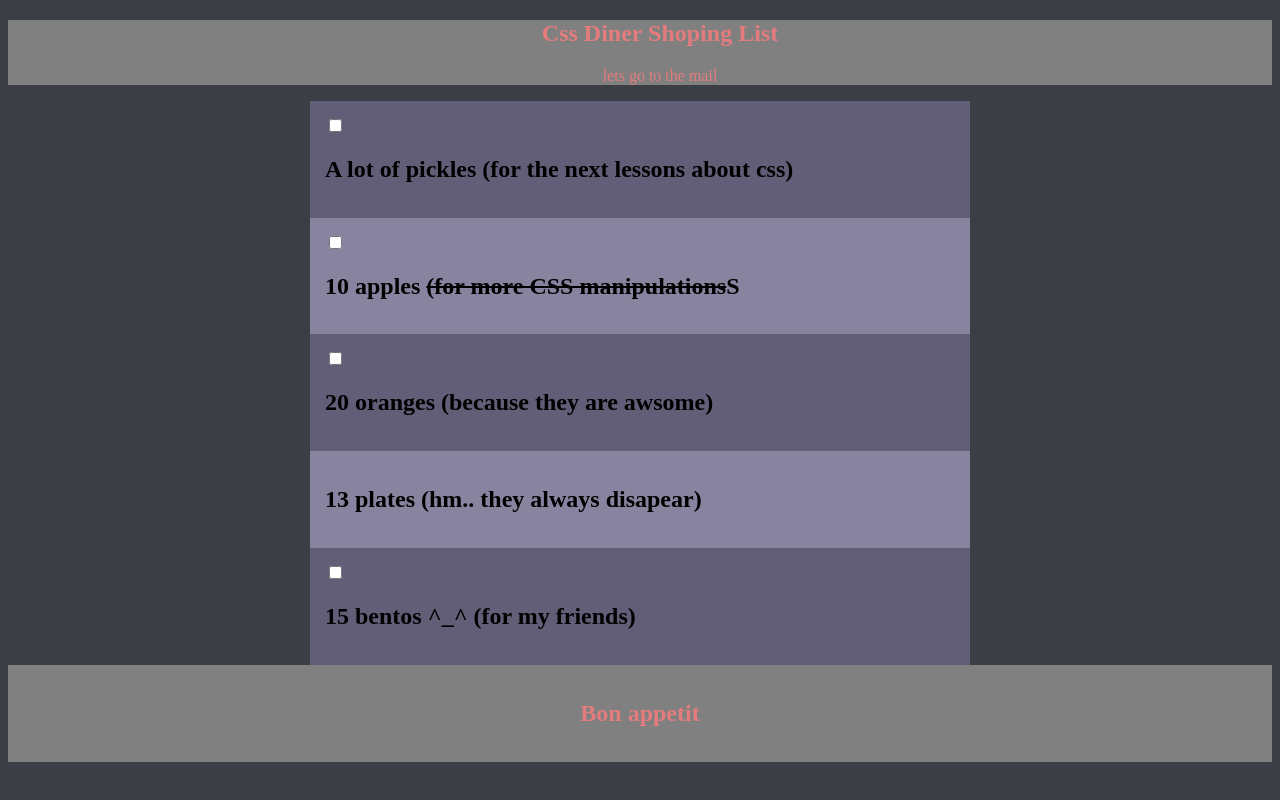
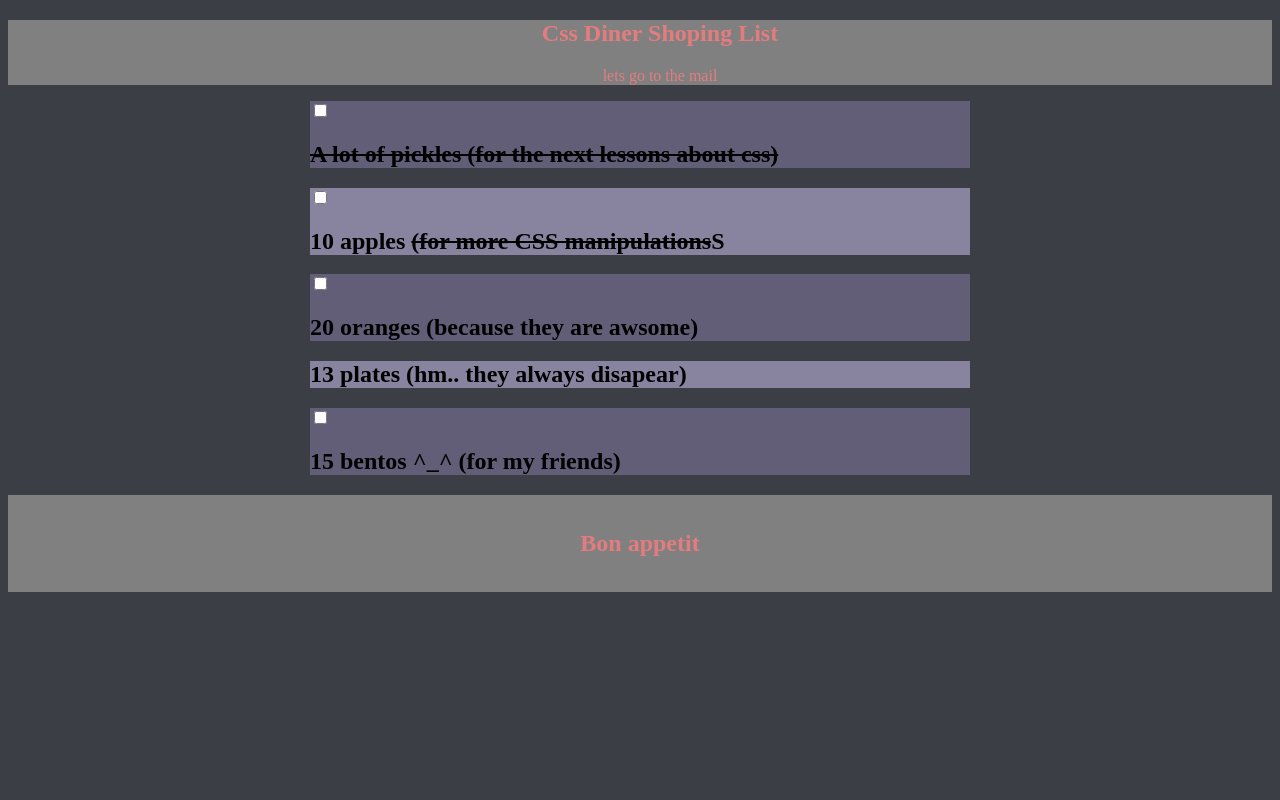
Before and after one commit to ibrahimbalde/dinner, a plain HTML site: page index.html in a window 1280 px wide. Drawn offline with Linux system fonts and the light colour scheme.

Commit message:
i change something

```diff
--- a/index.html
+++ b/index.html
@@ -19,8 +19,8 @@
 
     <div class="container">
         <section class="class">
-            <input type="checkbox" name="" id="">
-            <h2>A lot of pickles (for the next lessons about css)</h2>
+            <input type="checkbox" name="" id="" class="barre">
+            <h2 class="barre">A lot of pickles (for the next lessons about css)</h2>
         </section>
 
         <section class="class">
--- a/style.css
+++ b/style.css
@@ -5,7 +5,8 @@
 
 }
 .class {
-    padding: 15px;
+    margin: 0;
+    padding: 0;
     background-color:#88839E ;
 
 }
@@ -30,5 +31,7 @@ body{
     border:  2px solid white;
 }
 input:checked + h2 {
-    background-color: blue;
+    background-color: blueviolet;
+}.barre{
+    text-decoration: line-through;
 }
```
Also changed, not shown: favicon.jpg (added), weather.jpg (added).
